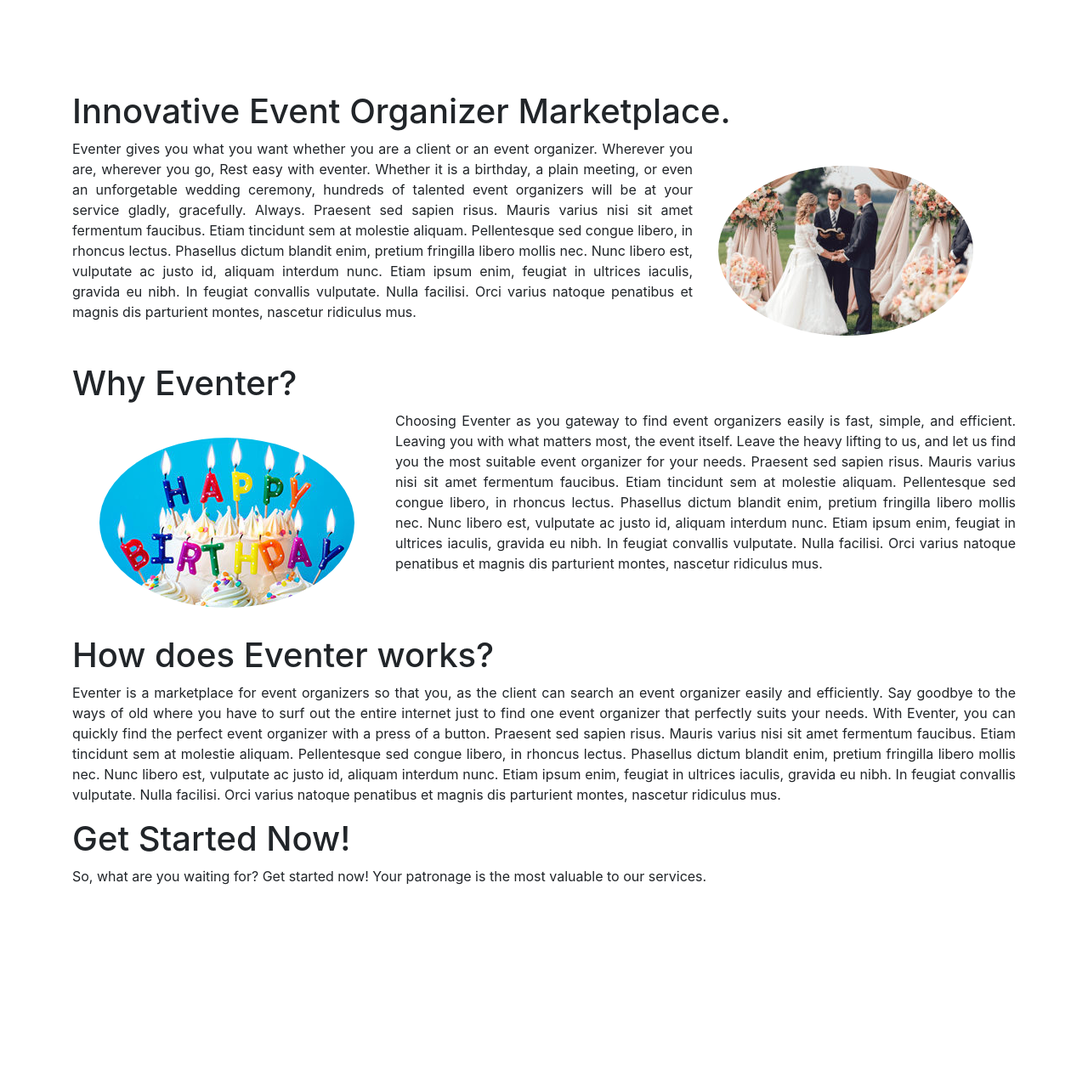
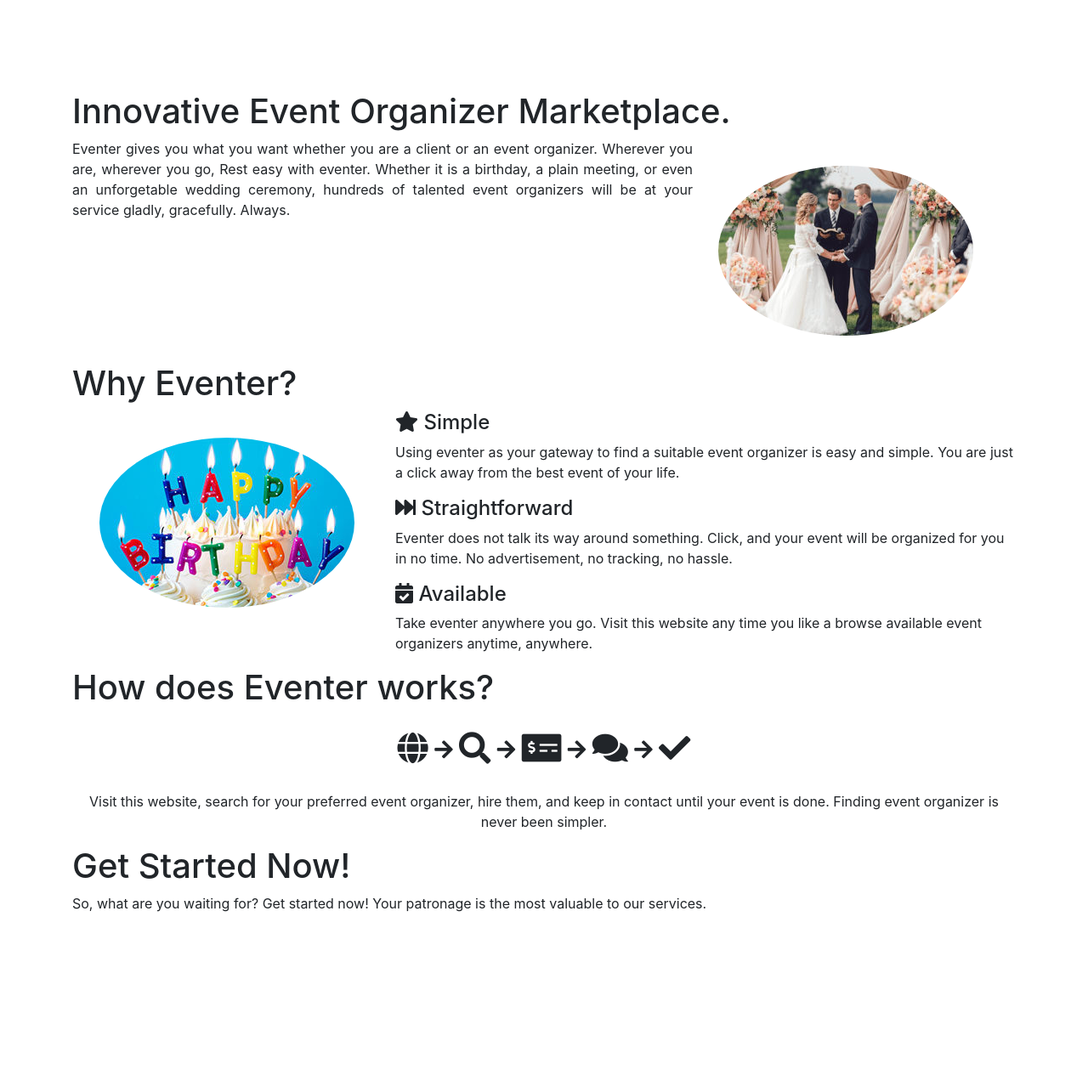
Before and after one commit to acailuv/Eventer, a PHP site: page / in a window 1280 px wide. Shown: the part 677-1949 px from the top of the page at 85% size. Before the commit the page ends 1718 px from the top, so only its background shows below. Run offline with PHP 8.4, Linux system fonts and the light colour scheme.

Commit message:
XSS Filtering + QA improvements

```diff
--- a/html/vendor.html
+++ b/html/vendor.html
@@ -17,7 +17,7 @@
                 <label class="form-check-label" for="email">Email</label>
                 <input type="email" id="email" class="form-control mb-4" placeholder="example@email.com" name="email" required>
                 <label for="password">Password</label>
-                <input type="password" id="password" class="form-control mb-4" placeholder="Password" name="password" onkeyup="check()"; required>
+                <input type="password" id="password" class="form-control mb-4" placeholder="Password" name="password" onkeyup="check();" required>
                 <label for="confirm_password">Password Confirmation</label>
                 <input type="password" id="confirm_password" class="form-control mb-4" placeholder="Password Confirmation" name="confirm_password" onkeyup="check();" required>
                 <span id='message'></span>
--- a/index.php
+++ b/index.php
@@ -1,5 +1,4 @@
-<!--
-
+<?php /*
     =======================================
     ; Job Board                           ;
     =======================================
@@ -23,7 +22,7 @@
     > Add icons besides headers: (see how shop page looks like for reference)
                                  use https://fontawesome.com/cheatsheet to see what icons are available
 
- -->
+*/ ?>
 
 <!DOCTYPE html>
 
@@ -38,48 +37,65 @@
 
     <div class="container">
         <img class="animated fadeInDown delay-05s" src="img/logo.png" style="margin: 144px; background: transparent;" alt="Eventer Event Organizer Marketplace Logo">
-        <h1 class="animated fadeInUp delay-1s">Innovative Event Organizer Marketplace.</h1>
+        <h1 class="animated fadeInUp delay-05s">Innovative Event Organizer Marketplace.</h1>
         <div class="row">
             <div class="col-sm-8">
-                <p class="animated fadeInUp delay-1s" style="text-align: justify">
+                <p class="animated fadeInUp delay-05s" style="text-align: justify">
                     Eventer gives you what you want whether you are a client or an event organizer.
                     Wherever you are, wherever you go, Rest easy with eventer. Whether it is a birthday,
                     a plain meeting, or even an unforgetable wedding ceremony, hundreds of talented
                     event organizers will be at your service gladly, gracefully. Always.
-                    Praesent sed sapien risus. Mauris varius nisi sit amet fermentum faucibus. Etiam tincidunt sem at molestie aliquam. Pellentesque sed congue libero, in rhoncus lectus. Phasellus dictum blandit enim, pretium fringilla libero mollis nec. Nunc libero est, vulputate ac justo id, aliquam interdum nunc. Etiam ipsum enim, feugiat in ultrices iaculis, gravida eu nibh. In feugiat convallis vulputate. Nulla facilisi. Orci varius natoque penatibus et magnis dis parturient montes, nascetur ridiculus mus.
                 </p>
             </div>
             <div class="col-sm">
                 <div style="padding: 32px 32px 32px 0;">
-                    <img src="img/wedding.png" class="rounded-circle animated fadeInRight delay-1s" alt="Wedding Event Organizer" style="height: auto; width: auto;">
+                    <img src="img/wedding.png" class="rounded-circle animated fadeInRight delay-05s" alt="Wedding Event Organizer" style="height: auto; width: auto;">
                 </div>
             </div>
         </div>
-        <h1 class="animated fadeInUp delay-1s">Why Eventer?</h1>
+        <h1 class="animated fadeInUp delay-05s">Why Eventer?</h1>
         <div class="row">
             <div class="col-lg-4">
                 <div style="padding: 32px 0 32px 32px;">
-                    <img src="img/birthday.png" class="rounded-circle animated fadeInLeft delay-1s" alt="Birthday Event Organizer">
+                    <img src="img/birthday.png" class="rounded-circle animated fadeInLeft delay-05s" alt="Birthday Event Organizer">
                 </div>
             </div>
             <div class="col-sm">
-                <p class="animated fadeInUp delay-1s text-break" style="text-align: justify">
-                    Choosing Eventer as you gateway to find event organizers easily is fast, simple, and efficient.
-                    Leaving you with what matters most, the event itself. Leave the heavy lifting to us, and let us
-                    find you the most suitable event organizer for your needs.
-                    Praesent sed sapien risus. Mauris varius nisi sit amet fermentum faucibus. Etiam tincidunt sem at molestie aliquam. Pellentesque sed congue libero, in rhoncus lectus. Phasellus dictum blandit enim, pretium fringilla libero mollis nec. Nunc libero est, vulputate ac justo id, aliquam interdum nunc. Etiam ipsum enim, feugiat in ultrices iaculis, gravida eu nibh. In feugiat convallis vulputate. Nulla facilisi. Orci varius natoque penatibus et magnis dis parturient montes, nascetur ridiculus mus.
+                <h4 class="animated fadeInLeft delay-1s"><i class="fas fa-star"></i> Simple</h4>
+                <p class="animated fadeInLeft delay-1s">
+                    Using eventer as your gateway to find a suitable event organizer is easy and simple. You are just a click away from the best event of your life.
+                </p>
+                <h4 class="animated fadeInLeft delay-1s"><i class="fas fa-fast-forward"></i> Straightforward</h4>
+                <p class="animated fadeInLeft delay-1s">
+                    Eventer does not talk its way around something. Click, and your event will be organized for you in no time. No advertisement, no tracking, no hassle.
+                </p>
+                <h4 class="animated fadeInLeft delay-1s"><i class="fas fa-calendar-check"></i> Available</h4>
+                <p class="animated fadeInLeft delay-1s">
+                    Take eventer anywhere you go. Visit this website any time you like a browse available event organizers anytime, anywhere.
                 </p>
             </div>
         </div>
-        <h1 class="animated fadeInUp delay-1s">How does Eventer works?</h1>
-        <p class="animated fadeInUp delay-1s" style="text-align: justify">
-            Eventer is a marketplace for event organizers so that you, as the client can search an event organizer easily and efficiently.
-            Say goodbye to the ways of old where you have to surf out the entire internet just to find one event organizer that perfectly suits your needs.
-            With Eventer, you can quickly find the perfect event organizer with a press of a button.
-            Praesent sed sapien risus. Mauris varius nisi sit amet fermentum faucibus. Etiam tincidunt sem at molestie aliquam. Pellentesque sed congue libero, in rhoncus lectus. Phasellus dictum blandit enim, pretium fringilla libero mollis nec. Nunc libero est, vulputate ac justo id, aliquam interdum nunc. Etiam ipsum enim, feugiat in ultrices iaculis, gravida eu nibh. In feugiat convallis vulputate. Nulla facilisi. Orci varius natoque penatibus et magnis dis parturient montes, nascetur ridiculus mus.
-        </p>
-        <p class="animated fadeInUp delay-1s h1" href="/html/user.html">Get Started Now!</p>
-        <p class="animated fadeInUp delay-1s" style="text-align: justify; margin-bottom: 30%">
+        <h1 class="animated fadeInUp delay-05s">How does Eventer works?</h1>
+        <br>
+        <div style="text-align: center" class="animated fadeIn delay-1s">
+            <h3>
+                <i class="fas fa-globe fa-lg"></i>
+                <i class="fas fa-arrow-right fa-sm"></i>
+                <i class="fas fa-search fa-lg"></i>
+                <i class="fas fa-arrow-right fa-sm"></i>
+                <i class="fas fa-money-check-alt fa-lg"></i>
+                <i class="fas fa-arrow-right fa-sm"></i>
+                <i class="fas fa-comments fa-lg"></i>
+                <i class="fas fa-arrow-right fa-sm"></i>
+                <i class="fas fa-check fa-lg"></i>
+            </h3>
+            <br>
+            <p class="animated fadeInUp delay-1s">
+                Visit this website, search for your preferred event organizer, hire them, and keep in contact until your event is done. Finding event organizer is never been simpler.
+            </p>
+        </div>
+        <p class="animated fadeInUp delay-05s h1" href="/html/user.html">Get Started Now!</p>
+        <p class="animated fadeInUp delay-05s" style="text-align: justify; margin-bottom: 30%">
             So, what are you waiting for? Get started now! Your patronage is the most valuable to our services.
         </p>
     </div>
--- a/js/main.js
+++ b/js/main.js
@@ -26,8 +26,10 @@ $(function(){
         document.getElementById('confirm_password').value) {
         document.getElementById('message').style.color = 'green';
         document.getElementById('message').innerHTML = 'Password Match';
+        document.getElementById('submit').disabled = false;
       } else {
         document.getElementById('message').style.color = 'red';
         document.getElementById('message').innerHTML = 'Password doesnt Match!';
+        document.getElementById('submit').disabled = true;
       }
     }
--- a/php/userprofile.php
+++ b/php/userprofile.php
@@ -43,7 +43,7 @@ $conn->close();
             <br>
             <br>
             <br>
-            <h1>Your Orders</h1>
+            <h1><i class="fas fa-receipt"></i> Your Orders</h1>
             <table class="table">
                 <thead class="thead-light">
                     <tr>
```
Also changed, not shown: php/user.php (+8 -33 lines), php/vendor.php (+9 -3 lines), php/vendorprofile.php (+4 -4 lines).
